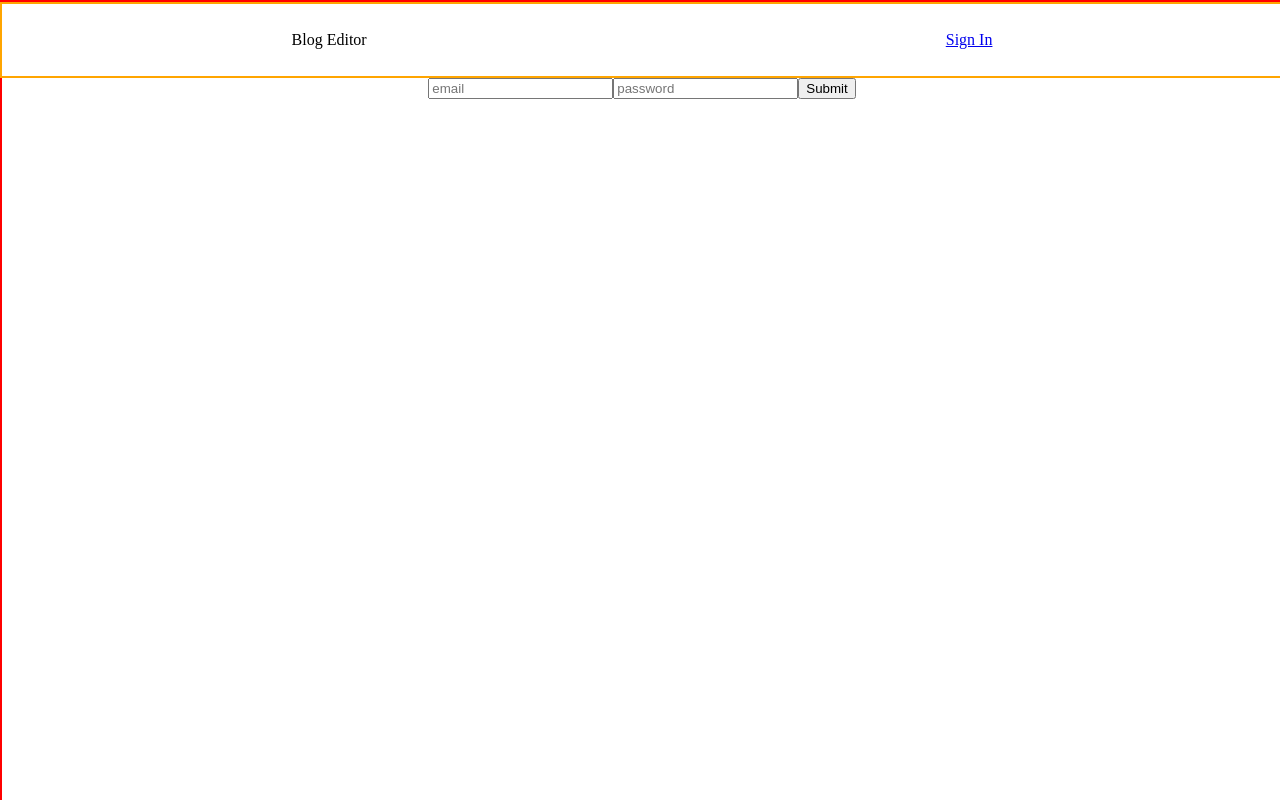
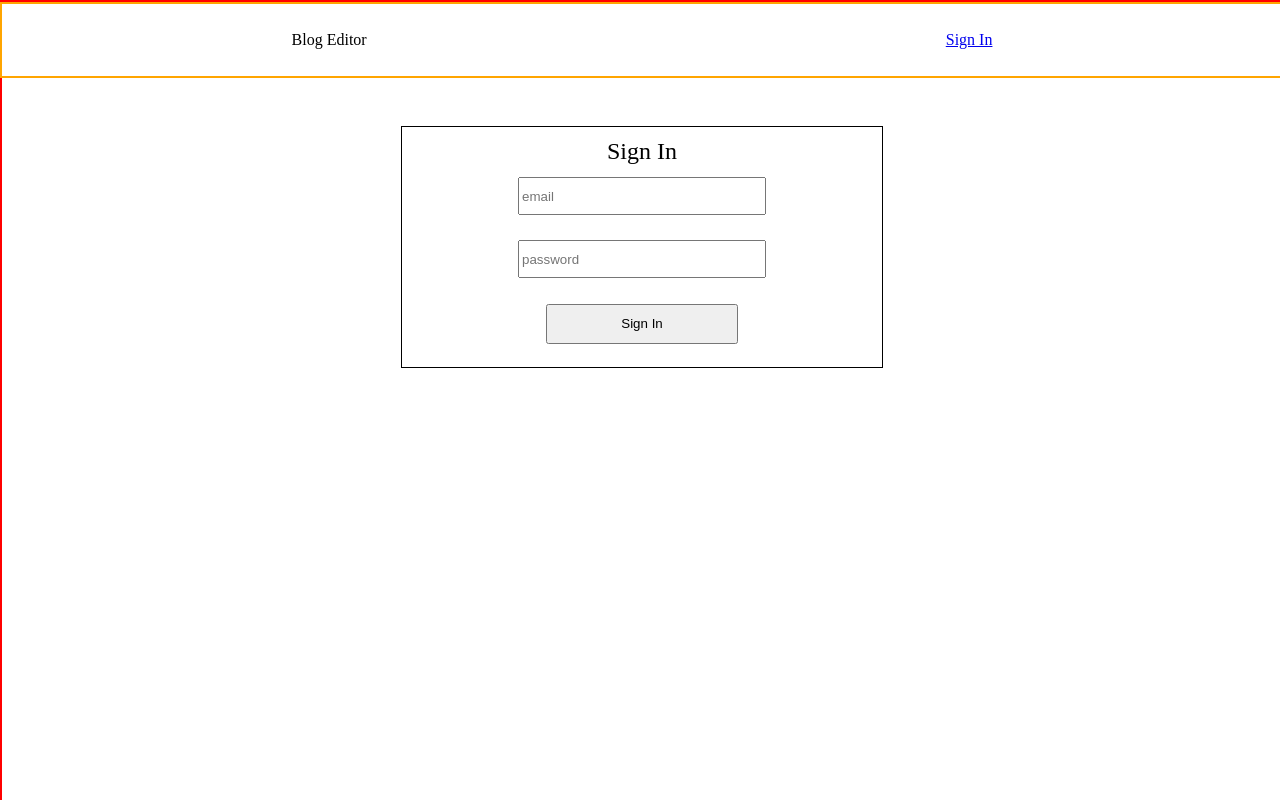
Before and after one commit to jmv1006/blog-api, a React (Create React App) app in the folder second_client/: page /sign-in in a window 1280 px wide. Built offline with nearby package versions, Linux system fonts and the light colour scheme.

Commit message:
reorganized component structure for editing post page on second client

```diff
--- a/second_client/src/app.css
+++ b/second_client/src/app.css
@@ -5,7 +5,8 @@ body {
 #root {
     width: 100vw;
     height: 100vh;
-    overflow: auto;
+    overflow-y: auto;
+    overflow-x: hidden;
 }
 
 .mainAppContainer {
--- a/second_client/src/components/homepage/post-box/post-box.js
+++ b/second_client/src/components/homepage/post-box/post-box.js
@@ -25,7 +25,6 @@ const PostBox = (props) => {
       },
       body: JSON.stringify({ isPublished: post.isPublished }),
     }).then((res) => {
-      console.log(res)
       res.json().then(res => console.log(res))
     });
   };
--- /dev/null
+++ b/second_client/src/components/post-detail-page/form/post-detail-form.js
@@ -0,0 +1,45 @@
+import {
+    PostDetailLeftSide,
+    PageTitle,
+    TitleInputForm,
+    TextInputContainer,
+    TextInputArea,
+  } from "../post-detail-styles";
+
+const PostDetailForm = (props) => {
+
+    const handleChange = (e) => {
+        const value = e.target.value;
+
+        props.setPost({
+          ...props.post,
+          [e.target.name]: value,
+        });
+      };
+
+    return(
+        <PostDetailLeftSide>
+            <PageTitle>POST INFO</PageTitle>
+            <TitleInputForm>
+            Title:
+            <input
+                type="text"
+                placeholder="Post Title"
+                onChange={handleChange}
+                name="title"
+                value={props.post.title}
+            ></input>
+            </TitleInputForm>
+            <TextInputContainer>
+            Text:
+            <TextInputArea
+                onChange={handleChange}
+                name="text"
+                value={props.post.text}
+            />
+            </TextInputContainer>
+      </PostDetailLeftSide>
+    )
+}
+
+export default PostDetailForm;
--- a/second_client/src/components/post-detail-page/popUpModal/pop-up-modal.js
+++ b/second_client/src/components/post-detail-page/popUpModal/pop-up-modal.js
@@ -1,11 +1,11 @@
 import { DeleteModal } from "./pop-up-modal-styles"
 
 const PopUpModal = (props) => {
+
     return(
         <DeleteModal>
-                Pop Up
-                <button onClick={props.closeModal}>X</button>
-            </DeleteModal>
+            <div>{props.text}</div>
+        </DeleteModal>
     )
 }
 
--- a/second_client/src/components/post-detail-page/post-detail-styles.js
+++ b/second_client/src/components/post-detail-page/post-detail-styles.js
@@ -67,3 +67,8 @@ export const PostActionButton = styled.button`
     width: 12rem;
     height: 2.75rem;
 `
+
+export const SuccesfullySavedPopUp = styled.div`
+    position: absolute;
+    border: 2px solid red;
+`
--- a/second_client/src/components/post-detail-page/post-detail.js
+++ b/second_client/src/components/post-detail-page/post-detail.js
@@ -3,16 +3,12 @@ import { useEffect, useState } from "react";
 import {
   PostDetailContainer,
   PostDetailsWrapper,
-  PostDetailLeftSide,
   PostDetailRightSide,
-  PageTitle,
-  TitleInputForm,
-  TextInputContainer,
-  TextInputArea,
   PostActionButton,
 } from "./post-detail-styles";
 import { useOutletContext, useNavigate } from "react-router-dom";
 import PopUpModal from "./popUpModal/pop-up-modal";
+import PostDetailForm from "./form/post-detail-form";
 
 const PostDetailPage = () => {
   const params = useParams();
@@ -21,29 +17,19 @@ const PostDetailPage = () => {
 
   const [user, setUser] = userInfo;
   const [token, setToken] = authToken;
-  const [error, setError] = useState('')
 
   const [post, setPost] = useState(null);
   const [comments, setComments] = useState(null);
-  const [isShown, setIsShown] = useState(false);
+  const [saveMessage, setSaveMessage] = useState("Save Changes");
 
   useEffect(() => {
-    if(user) {
+    if (user) {
       fetchPost();
       fetchComments();
     } else {
-      navigate('/')
+      navigate("/");
     }
   }, []);
-
-  const handleChange = (e) => {
-    const value = e.target.value;
-
-    setPost({
-      ...post,
-      [e.target.name]: value,
-    });
-  };
 
   const fetchPost = () => {
     fetch(`/posts/${params.postId}`).then((res) => {
@@ -54,6 +40,21 @@ const PostDetailPage = () => {
         return;
       }
       res.json().then((res) => console.log(res));
+    });
+  };
+
+  const togglePostPublishStatus = () => {
+    fetch(`/posts/${post._id}/toggle-publish`, {
+      method: "POST",
+      headers: {
+        Accept: "application/json",
+        "Content-Type": "application/json",
+        Authorization: "Bearer " + token,
+      },
+      body: JSON.stringify({ isPublished: post.isPublished }),
+    }).then((res) => {
+      res.json().then((res) => console.log(res));
+      fetchPost();
     });
   };
 
@@ -70,6 +71,7 @@ const PostDetailPage = () => {
   };
 
   const updatePost = () => {
+    setSaveMessage("Saving...");
     fetch(`/posts/${params.postId}`, {
       method: "PUT",
       headers: {
@@ -79,59 +81,54 @@ const PostDetailPage = () => {
       },
       body: JSON.stringify({ title: post.title, text: post.text }),
     }).then((res) => {
-      if(res.ok) {
+      if (res.ok) {
         //Succesfully updated post
+        setSaveMessage("Saved!");
+
+        setTimeout(() => {
+          setSaveMessage("Save Changes");
+        }, 1500);
+
         return fetchPost();
       }
-      setError('error updating post')
+      setSaveMessage("Error Saving");
+      console.log("error updating post");
     });
   };
 
-  const handlePopUpModal = () => {
-    if (isShown) {
-      return <PopUpModal closeModal={closeModal} />;
-    }
-    return null;
+  const deletePost = () => {
+    console.log('delete')
+  }
+
+  const handleDeletePopUpModal = () => {
+    return <PopUpModal text="Delete Pop Up" />;
   };
 
-  const openModal = () => {
-    setIsShown(true);
+  const handleSuccessPopUpModal = () => {
+    return <PopUpModal text="Text Pop Up" />;
   };
 
-  const closeModal = () => {
-    setIsShown(false);
+  const handlePublishedStatus = () => {
+    if (post.isPublished) {
+      return "Unpublish";
+    }
+    return "Publish";
   };
 
   const PostDetailsRender = () => {
     return (
       <PostDetailsWrapper>
-        {handlePopUpModal()}
-        <PostDetailLeftSide>
-          <PageTitle>POST INFO</PageTitle>
-          <TitleInputForm>
-            Title:
-            <input
-              type="text"
-              placeholder="Post Title"
-              onChange={handleChange}
-              name="title"
-              value={post.title}
-            ></input>
-          </TitleInputForm>
-          <TextInputContainer>
-            Text:
-            <TextInputArea
-              onChange={handleChange}
-              name="text"
-              value={post.text}
-            />
-          </TextInputContainer>
-        </PostDetailLeftSide>
+        <PostDetailForm post={post} setPost={setPost} />
         <PostDetailRightSide>
-          <PostActionButton onClick={updatePost}>Save Changes</PostActionButton>
-          <PostActionButton onClick={openModal}>Delete</PostActionButton>
-          <PostActionButton>Publish</PostActionButton>
+          <PostActionButton onClick={updatePost}>
+            {saveMessage}
+          </PostActionButton>
+          <PostActionButton>Delete</PostActionButton>
+          <PostActionButton onClick={togglePostPublishStatus}>
+            {handlePublishedStatus()}
+          </PostActionButton>
         </PostDetailRightSide>
+        {/* comments */}
       </PostDetailsWrapper>
     );
   };
--- /dev/null
+++ b/second_client/src/components/sign-in/sign-in-styles.js
@@ -0,0 +1,36 @@
+import styled from 'styled-components';
+
+export const SignInFormContainer = styled.div`
+    margin-top: 3rem;
+    border: 1px solid black;
+    width: 30rem;
+    height: 15rem;
+    display: flex;
+    flex-direction: column;
+    justify-content: center;
+    align-items: center;
+`
+
+export const SignInTitle = styled.div`
+    font-size: 1.5rem;
+    font-weighr: bold;
+`
+
+export const SignInForm = styled.form`
+    width: 25rem;
+    height: 12rem;
+    display: flex;
+    flex-direction: column;
+    align-items: center;
+    justify-content: space-around;
+`
+
+export const SignInInputBox = styled.input`
+    width: 15rem;
+    height: 2rem;
+`
+
+export const SignInFormButton = styled.button`
+    width: 12rem;
+    height: 2.5rem;
+`
--- a/second_client/src/components/sign-in/sign-in.js
+++ b/second_client/src/components/sign-in/sign-in.js
@@ -1,5 +1,6 @@
-import { useState } from "react";
+import { useEffect, useState } from "react";
 import { useNavigate, useOutletContext } from "react-router-dom";
+import { SignInFormContainer, SignInForm, SignInTitle, SignInInputBox, SignInFormButton } from "./sign-in-styles";
 
 const SignInPage = () => {
   const Navigate = useNavigate();
@@ -12,6 +13,12 @@ const SignInPage = () => {
 
   const [username, setUsername] = useState("");
   const [password, setPassword] = useState("");
+
+  useEffect(() => {
+    if(user) {
+      Navigate('/')
+    }
+  }, [])
 
   const handleChange = (e) => {
     const value = e.target.value;
@@ -54,28 +61,29 @@ const SignInPage = () => {
   };
 
   return (
-    <div>
-      <form onSubmit={postData}>
-        <input
+    <SignInFormContainer>
+      <SignInTitle>Sign In</SignInTitle>
+      <SignInForm onSubmit={postData}>
+        <SignInInputBox
           type="email"
           placeholder="email"
           name="username"
           onChange={handleChange}
           value={username}
           required
-        ></input>
-        <input
+        ></SignInInputBox>
+        <SignInInputBox
           type="password"
           placeholder="password"
           name="password"
           onChange={handleChange}
           value={password}
           required
-        ></input>
-        <button type="submit">Submit</button>
-      </form>
-      {errors}
-    </div>
+        ></SignInInputBox>
+        {errors}
+        <SignInFormButton type="submit">Sign In</SignInFormButton>
+      </SignInForm>
+    </SignInFormContainer>
   );
 };
 
```
